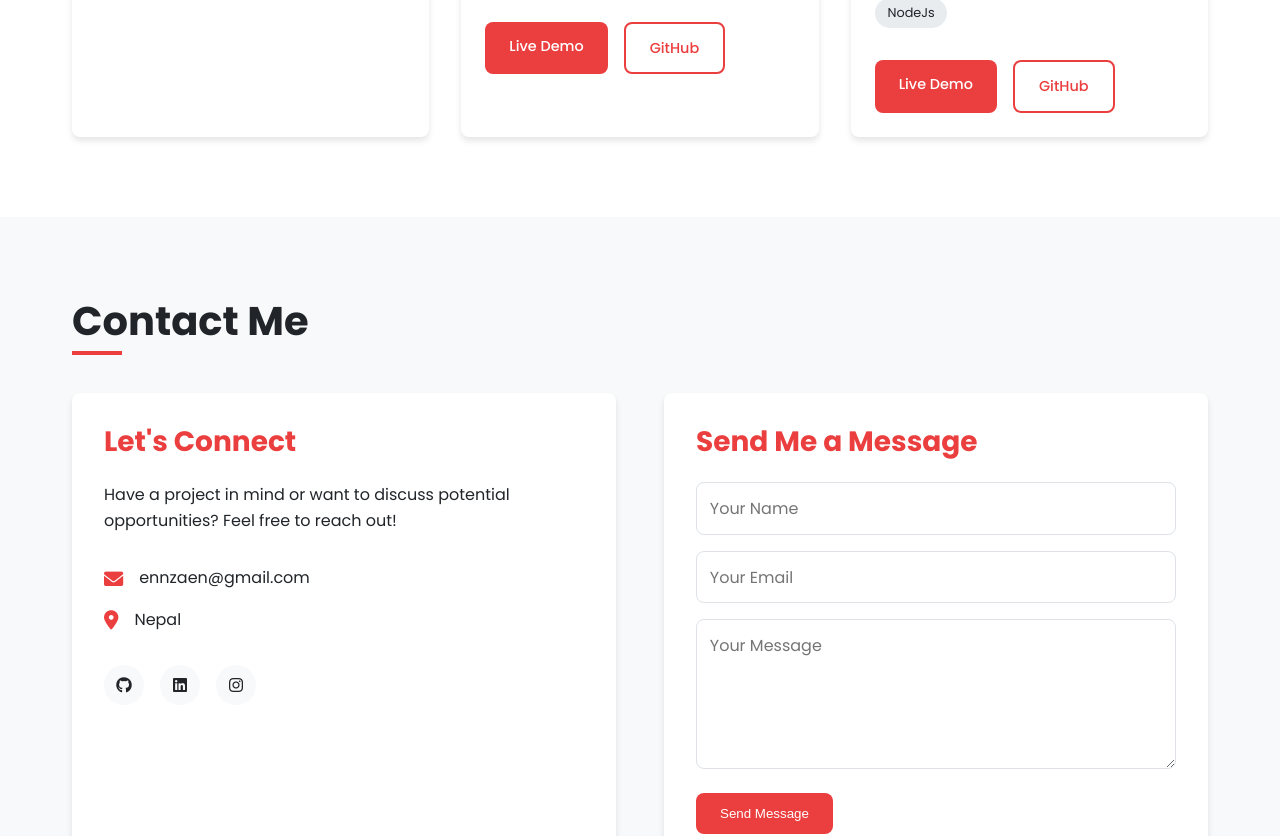
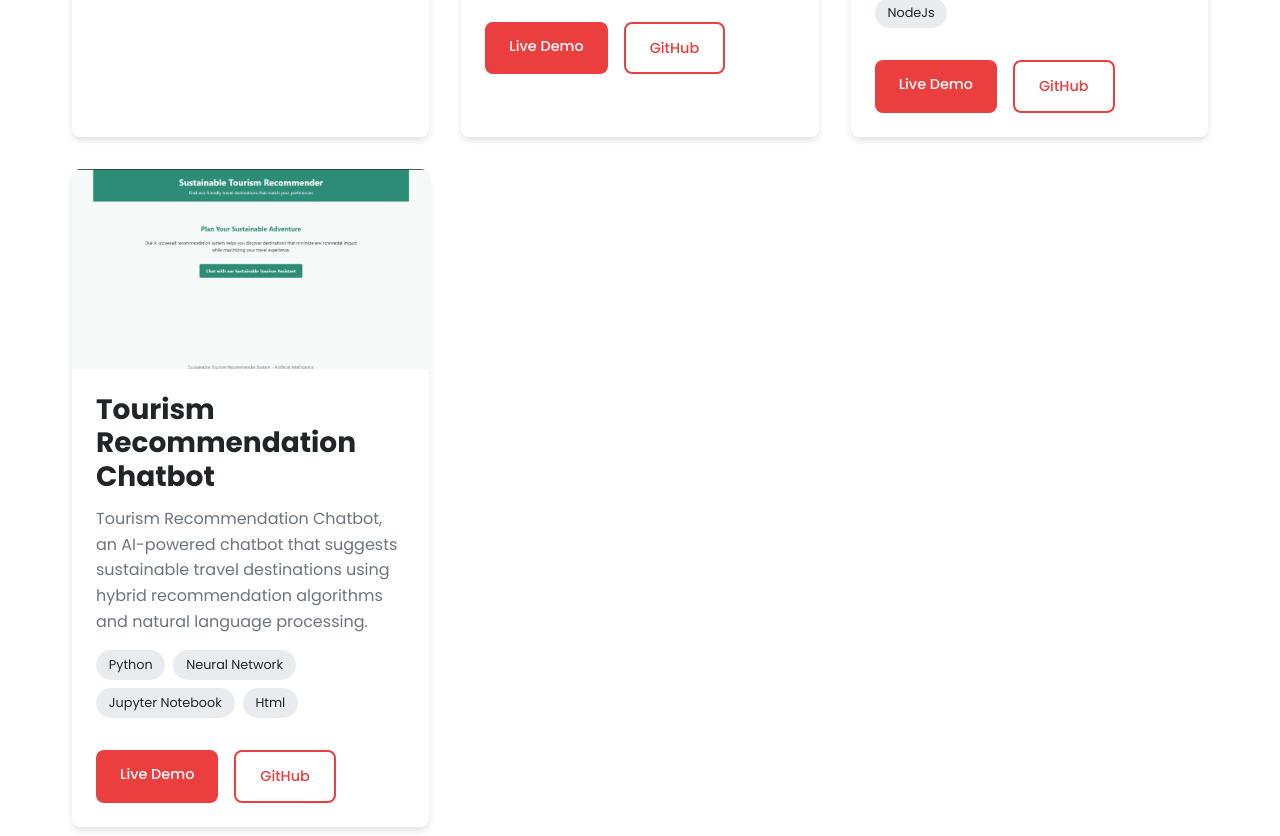
Before and after one commit to MIMIIKK/red-MONK, a React (Vite) app: page / in a window 1280 px wide. Shown: the part 2910-3746 px from the top of the page. Built offline with nearby package versions, Linux system fonts and the light colour scheme.

Commit message:
chatbot added

```diff
--- a/src/components/Projects.jsx
+++ b/src/components/Projects.jsx
@@ -48,6 +48,14 @@ function Projects() {
       tags: ["JavaScript", "React", "ExpressJs", "NodeJs"],
       liveLink: "https://BWES.vercel.app",
       githubLink: "https://github.com/MIMIIKK/BWES.git"
+    },
+    {
+      title: "Tourism Recommendation Chatbot",
+      description: "Tourism Recommendation Chatbot, an AI-powered chatbot that suggests sustainable travel destinations using hybrid recommendation algorithms and natural language processing.",
+      image: "images/chatbot.png",
+      tags: ["Python", "Neural Network", "Jupyter Notebook", "Html"],
+      liveLink: "https://tourism-recommendation-chatbot.vercel.app",
+      githubLink: "https://github.com/MIMIIKK/Tourism-Recommendation-Chatbot.git"
     }
   ];
 
```
Also changed, not shown: public/images/chatbot.png (added).
